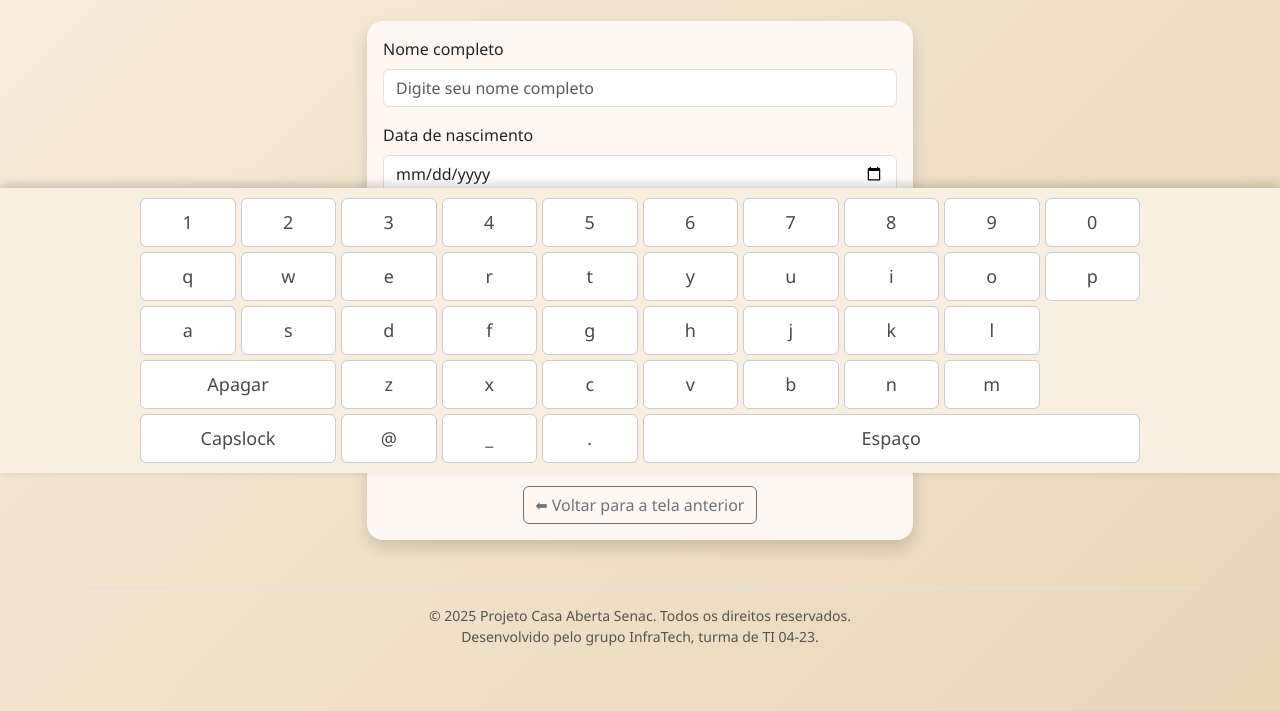
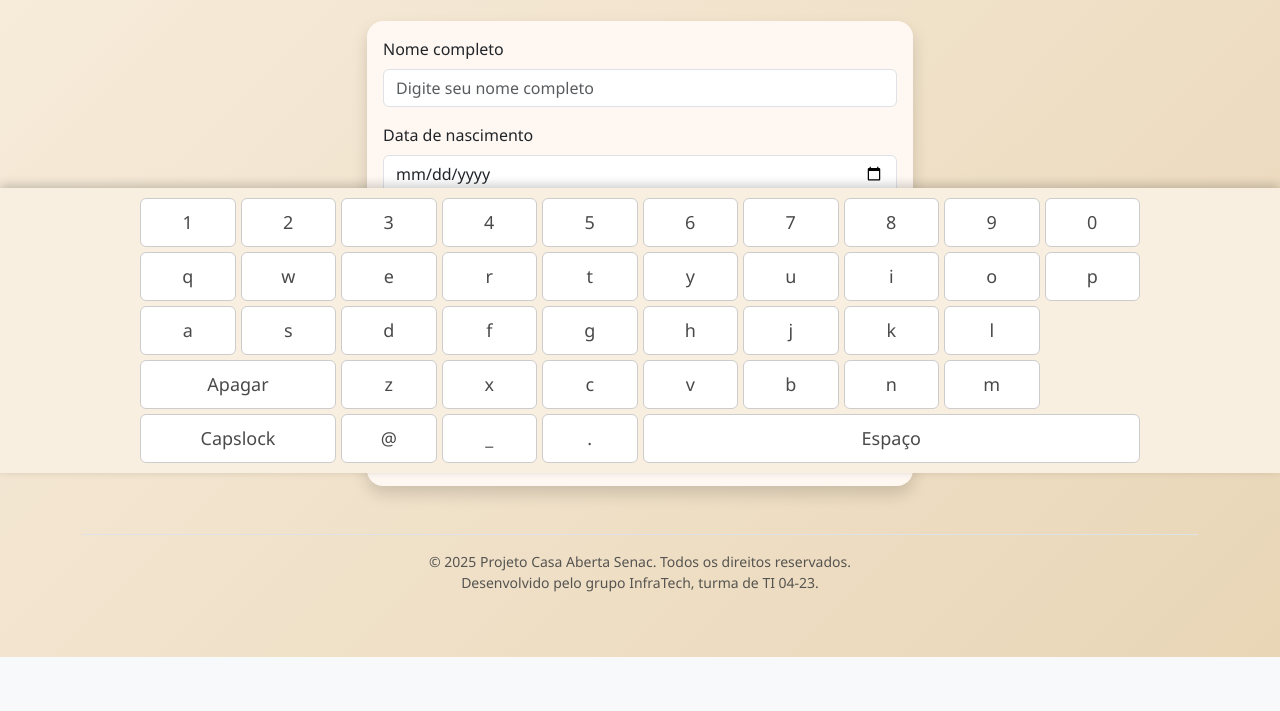
Before and after one commit to ericaviana12/casaaberta-mongodb, a website: page frontend/desktop-presenca.html in a window 1280 px wide. Shown: the part 327-1038 px from the top of the page. After the commit the page ends 984 px from the top, so only its background shows below. Drawn offline with Linux system fonts and the light colour scheme.

Commit message:
Ajuste de página

```diff
--- a/frontend/desktop-presenca.html
+++ b/frontend/desktop-presenca.html
@@ -55,11 +55,6 @@
                 <button type="submit" class="btn btn-primary">Registrar presença</button>
               </div>
             </form>
-
-
-            <div class="text-center mt-3">
-              <a href="index.html" class="btn btn-outline-secondary">⬅ Voltar para a tela anterior</a>
-            </div>
           </div>
         </div>
       </div>
```
Also changed, not shown: frontend/mobile-presenca.html (+0 -4 lines).
